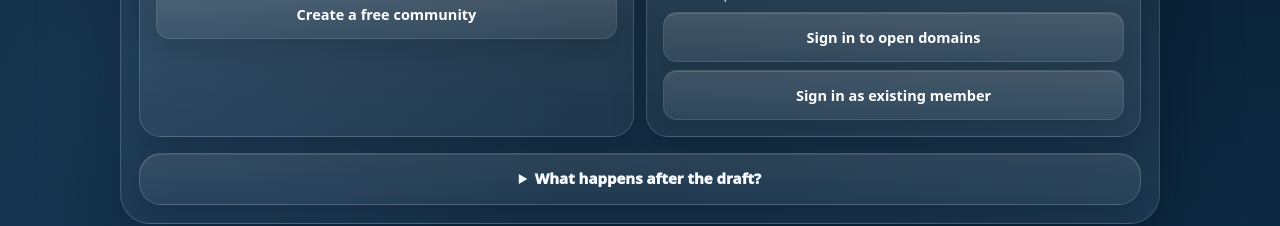
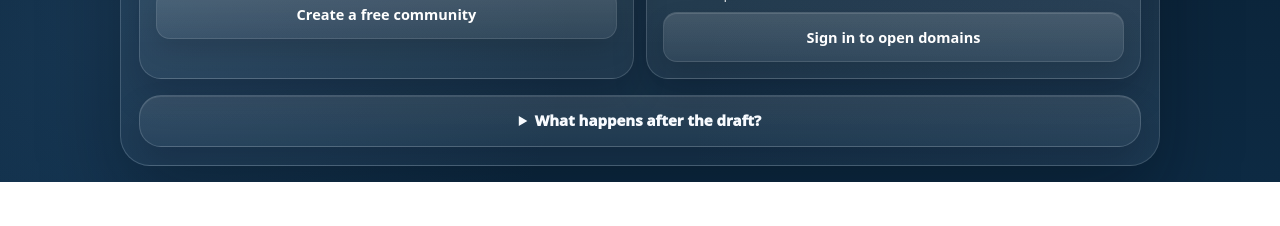
Before and after one commit to chumanwafor216-svg/gmfn-mvp, a React (Vite) app in the folder frontend/: page /community-domain/purchase in a window 1280 px wide. Shown: the part 917-1143 px from the top of the page. After the commit the page ends 1099 px from the top, so only its background shows below. Built offline with nearby package versions, Linux system fonts and the light colour scheme; no server answers.

Commit message:
Simplify community domain owner sign-in

```diff
--- a/frontend/src/pages/CommunityDomainPurchasePage.tsx
+++ b/frontend/src/pages/CommunityDomainPurchasePage.tsx
@@ -776,21 +776,6 @@ export default function CommunityDomainPurchasePage() {
                 >
                   {isSignedIn ? "Open my Community Domains" : "Sign in to open domains"}
                 </EntryActionButton>
-                <EntryActionButton
-                  type="button"
-                  variant="secondary"
-                  onClick={() =>
-                    navigate(
-                      `/login?force=1&next=${encodeURIComponent(
-                        location.pathname + location.search
-                      )}`
-                    )
-                  }
-                  debugId="community-domain-purchase.sign-in"
-                  style={{ width: "100%" }}
-                >
-                  Sign in as existing member
-                </EntryActionButton>
               </div>
             </div>
           </div>
```
Also changed, not shown: frontend/tools/audit-community-domain-product-contracts.mjs (+7 -0 lines), 1 other file (tests, documents, lock files or other folders).
